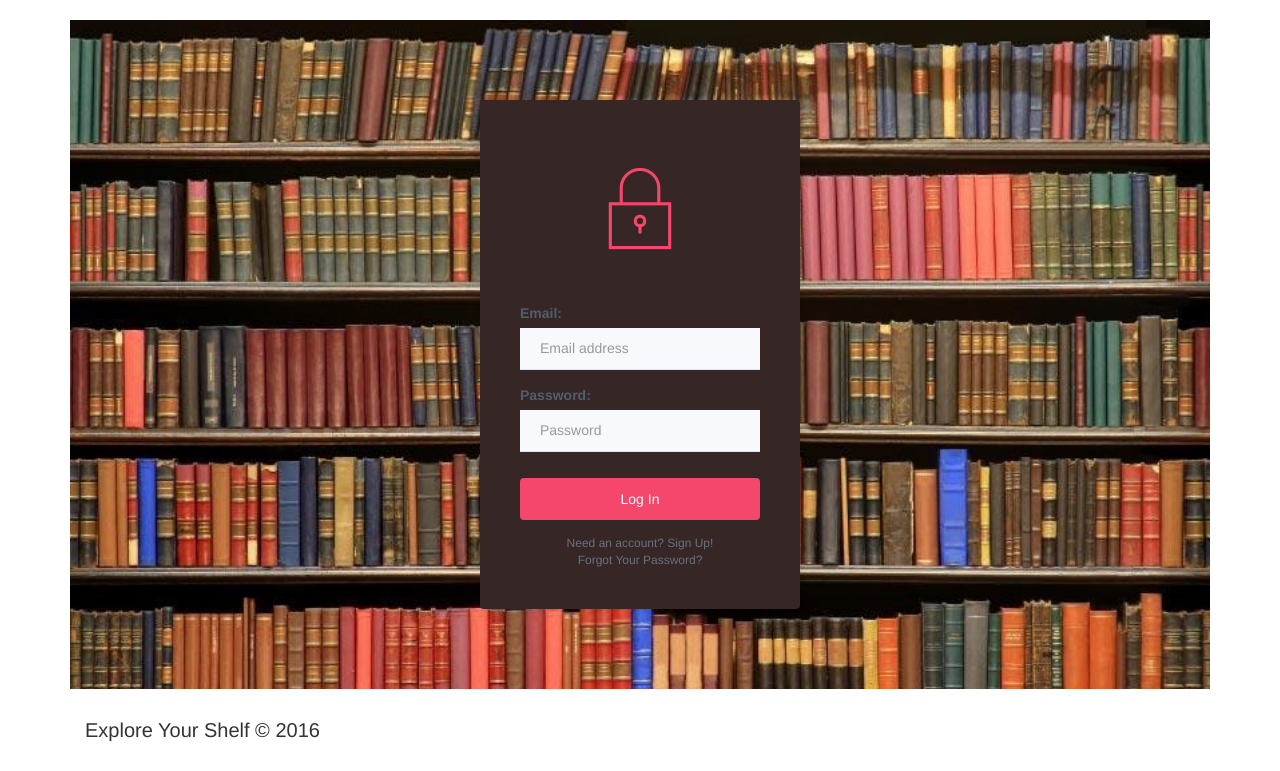
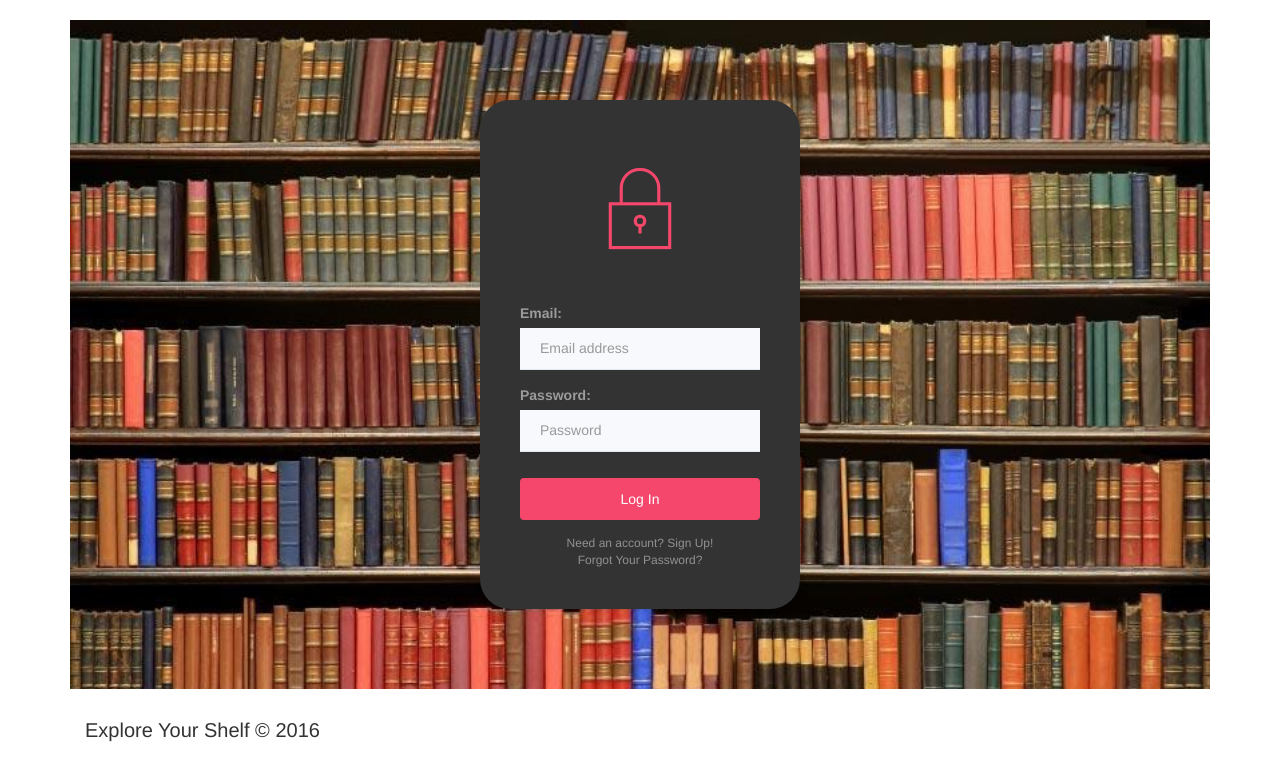
Before and after one commit to szapata1014/App, a Flask app: page /login in a window 1280 px wide. Shown: the part 50-821 px from the top of the page. Run offline with Flask 2, Linux system fonts and the light colour scheme; some libraries are stand-ins or nearby versions; some web fonts are replaced.

Commit message:
just some little css stuff

```diff
--- a/app/static/css/Login-Form-Clean.css
+++ b/app/static/css/Login-Form-Clean.css
@@ -8,10 +8,10 @@
   max-width:320px;
   width:90%;
   margin:0 auto;
-  background-color:#362626;
+  background-color:#333333;
   padding:40px;
-  border-radius:4px;
-  color:#505e6c;
+  border-radius:30px;
+  color:#9b9b9b;
   box-shadow:1px 1px 5px rgba(0,0,0,0.1);
 }
 
@@ -57,7 +57,7 @@
   display:block;
   text-align:center;
   font-size:12px;
-  color:#6f7a85;
+  color:#9b9b9b;
   opacity:0.9;
   text-decoration:none;
 }
--- a/app/static/css/Registration-Form-with-Photo.css
+++ b/app/static/css/Registration-Form-with-Photo.css
@@ -1,6 +1,7 @@
 .register-photo {
   background:#9f6a5a;
   padding:100px;
+  border-radius: 30px;
 }
 
 .register-photo .image-holder {
@@ -24,7 +25,7 @@
   width:400px;
   background-color:#f3e4b4;
   padding:40px 60px;
-  color:#505e6c;
+  color:#333333;
 }
 
 @media (max-width:991px) {
```
